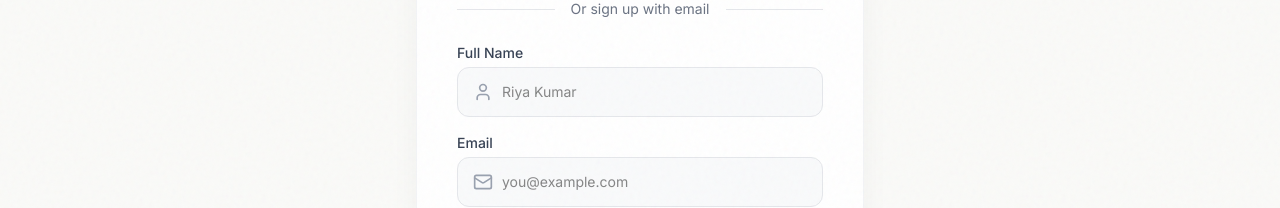
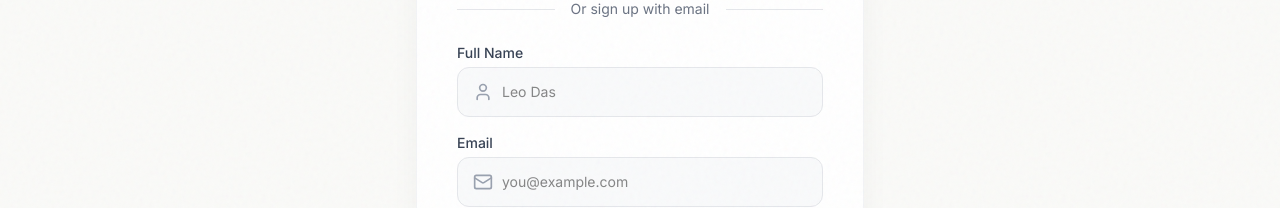
Before and after one commit to vj585/Madras-Wall-Stories, a Next.js app in the folder frontend/: page /register in a window 1280 px wide. Shown: the part 312-520 px from the top of the page. Built offline with nearby package versions, Linux system fonts and the light colour scheme; no server answers; a web font is replaced by a local one.

Commit message:
Update placeholder names to Leo Das

```diff
--- a/frontend/src/app/checkout/page.js
+++ b/frontend/src/app/checkout/page.js
@@ -712,11 +712,11 @@ export default function Checkout() {
                       <div className="grid grid-cols-2 gap-4">
                         <div>
                           <label className="block text-sm font-medium text-gray-700 mb-1">First Name</label>
-                          <input type="text" value={address.firstName} onChange={e => setAddress({...address, firstName: e.target.value})} className={inputClass} placeholder="Riya" />
+                          <input type="text" value={address.firstName} onChange={e => setAddress({...address, firstName: e.target.value})} className={inputClass} placeholder="Leo" />
                         </div>
                         <div>
                           <label className="block text-sm font-medium text-gray-700 mb-1">Last Name</label>
-                          <input type="text" value={address.lastName} onChange={e => setAddress({...address, lastName: e.target.value})} className={inputClass} placeholder="Kumar" />
+                          <input type="text" value={address.lastName} onChange={e => setAddress({...address, lastName: e.target.value})} className={inputClass} placeholder="Das" />
                         </div>
                       </div>
                       <div>
--- a/frontend/src/app/register/page.js
+++ b/frontend/src/app/register/page.js
@@ -141,7 +141,7 @@ export default function Register() {
                 value={formData.name}
                 onChange={(e) => setFormData({...formData, name: e.target.value})}
                 className="w-full pl-11 pr-4 py-3.5 bg-gray-50 border border-gray-200 rounded-xl focus:bg-white focus:border-accent-blue focus:ring-1 focus:ring-accent-blue outline-none transition-all text-sm"
-                placeholder="Riya Kumar"
+                placeholder="Leo Das"
               />
             </div>
           </div>
```
